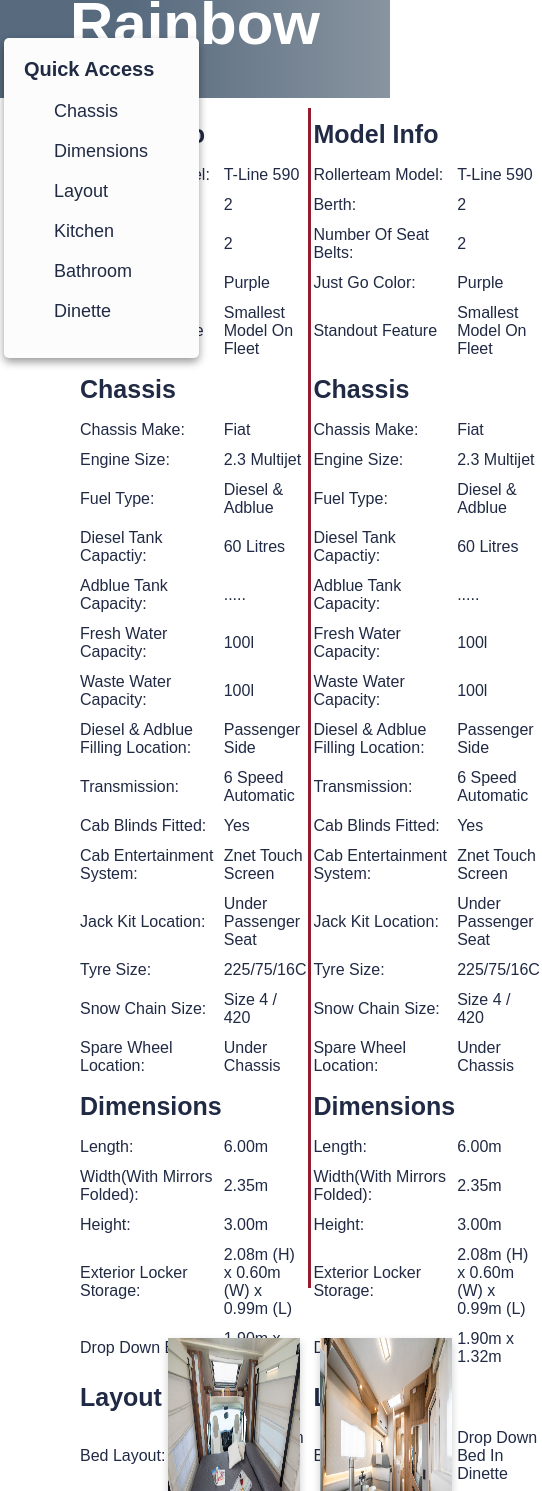
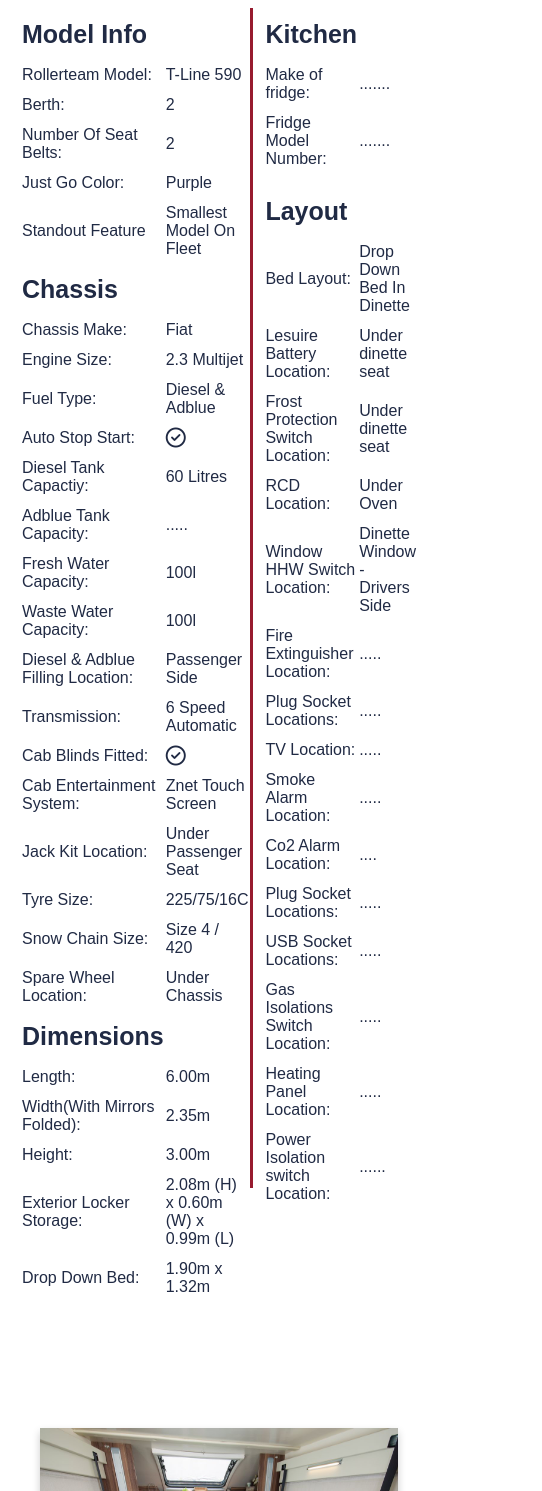
Before and after one commit to Rjandrews99/2021-Fleet, a plain HTML site: page index.html in a window 390 px wide. Shown: the part 200-1691 px from the top of the page, 542 px wide, since content can reach past the window. Drawn offline with Linux system fonts and the light colour scheme.

Commit message:
Responsive UI

```diff
--- a/Style.css
+++ b/Style.css
@@ -20,7 +20,6 @@
 
 nav{
     position: sticky;
-    top:auto;
     z-index: 3;
     background: rgb(29,53,87);
     background: linear-gradient(90deg, rgba(29,53,87,1) 0%, rgba(67,105,158,0.9430147058823529) 100%);
@@ -32,13 +31,6 @@
     display: inline-flex;
 
 }
-
-.sticky {
-    position: fixed;
-    top: 0;
-
-}
-
 
 nav ul{
     list-style: none;
@@ -203,12 +195,12 @@
     flex-flow: row wrap;
     flex-direction: row;
     justify-content: center;
-    height: 1000px;
+    height: 500px;
 }
 
 .card{
-    height: 25%;
-    width: 30%;
+    height: 300px;
+    width: 400px;
     margin: 10px;
     box-shadow: 0 4px 8px 0 rgba(0,0,0,0.2);
     transition: 0.3s;
@@ -223,3 +215,55 @@
 .card:hover{
     box-shadow: 0 8px 16px 0 rgba(0,0,0,0.4);
 }
+
+
+/*Responsiveness*/
+
+@media only screen and (max-width: 740px){
+    .quickAccess{
+        visibility: hidden;
+    }
+
+    #logo{
+        display: none;
+    }
+    .grid-container {
+        display: grid;
+        grid-template-columns: 1fr 1fr;
+        grid-template-rows: 1fr 1fr 1fr 1fr;
+        gap: 30px 0px;
+        grid-template-areas:
+          "specifications specifications2"
+          " images images"
+          " images images"
+          "footer footer footer";
+      }
+    .vechileHeader{
+        font-size: 20px;
+        height: 60px;
+    }
+    .images{
+        margin-top: 200px;
+    }
+    .card{
+        width: 100%;
+    }
+
+    nav ul{
+        font-size: 18px;
+    }
+}
+
+@media only screen and (max-width: 1000px){
+    .quickAccess{
+        width: 50%;
+        overflow: hidden;
+    }
+    .quickAccess ul{
+        font-size: 15px;
+        padding: 5px;
+    }
+    .specifications2{
+        padding-left: 10px;
+    }
+}
--- a/index.html
+++ b/index.html
@@ -83,6 +83,10 @@
                                 <td>Diesel & Adblue</td>
                             </tr>
                             <tr>
+                                <td>Auto Stop Start:</td>
+                                <td><i class="far fa-check-circle fa-lg"></i></td>
+                            </tr>
+                            <tr>
                                 <td>Diesel Tank Capactiy:</td>
                                 <td>60 Litres</td>
                             </tr>
@@ -108,7 +112,7 @@
                             </tr>
                             <tr>
                                 <td>Cab Blinds Fitted:</td>
-                                <td>Yes</td>
+                                <td><i class="far fa-check-circle fa-lg"></td>
                             </tr>
                             <tr>
                                 <td>Cab Entertainment System:</td>
@@ -153,37 +157,7 @@
                                 <td>Drop Down Bed:</td>
                                 <td>1.90m x 1.32m</td>
                             </tr>
-                            <tr>
-                                <th id="layout">Layout</th>
-                            </tr>
-                            <tr>
-                                <td>Bed Layout:</td>
-                                <td>Drop Down Bed In Dinette</td>
-                            </tr>
-                            <tr>
-                                <td>Lesuire Battery Location:</td>
-                                <td>Under dinette seat</td>
-                            </tr>
-                            <tr>
-                                <td>Frost Protection Switch Location:</td>
-                                <td>Under dinette seat</td>
-                            </tr>
-                            <tr>
-                                <td>RCD Location:</td>
-                                <td>Under Oven</td>
-                            </tr>
-                            <tr>
-                                <td>Window HHW Switch Location:</td>
-                                <td>Dinette Window - Drivers Side</td>
-                            </tr>
-                            <tr>
-                                <td>Fire Extinguisher Location:</td>
-                                <td>.....</td>
-                            </tr>
-                            <tr>
-                                <td>Plug Socket Locations:</td>
-                                <td>.....</td>
-                            </tr>
+
                         </tbody>
                     </table>
                 </div>
@@ -191,113 +165,18 @@
                     <table class="specstable">
                         <tbody>
                             <tr>
-                                <th>Model Info</th>
+                                <th id="kitchen">Kitchen</th>
                             </tr>
                             <tr>
-                                <td>Rollerteam Model:</td>
-                                <td>T-Line 590</td>
+                                <td>Make of fridge:</td>
+                                <td>.......</td>
                             </tr>
                             <tr>
-                                <td>Berth:</td>
-                                <td>2</td>
+                                <td>Fridge Model Number:</td>
+                                <td>.......</td>
                             </tr>
                             <tr>
-                                <td>Number Of Seat Belts:</td>
-                                <td>2</td>
-                            </tr>
-                            <tr>
-                                <td>Just Go Color:</td>
-                                <td>Purple</td>
-                            </tr>
-                            <tr>
-                                <td>Standout Feature</td>
-                                <td>Smallest Model On Fleet</td>
-                            </tr>
-                            <tr>
-                               <th id="chassis">Chassis</th>
-                            </tr>
-                            <tr>
-                                <td>Chassis Make:</td>
-                                <td>Fiat</td>
-                            </tr>
-                            <tr>
-                                <td>Engine Size:</td>
-                                <td>2.3 Multijet</td>
-                            </tr>
-                            <tr>
-                                <td>Fuel Type:</td>
-                                <td>Diesel & Adblue</td>
-                            </tr>
-                            <tr>
-                                <td>Diesel Tank Capactiy:</td>
-                                <td>60 Litres</td>
-                            </tr>
-                            <tr>
-                                <td>Adblue Tank Capacity:</td>
-                                <td>.....</td>
-                            </tr>
-                            <tr>
-                                <td>Fresh Water Capacity:</td>
-                                <td>100l</td>
-                            </tr>
-                            <tr>
-                                <td>Waste Water Capacity: </td>
-                                <td>100l</td>
-                            </tr>
-                            <tr>
-                                <td>Diesel & Adblue Filling Location:</td>
-                                <td>Passenger Side</td>
-                            </tr>
-                            <tr>
-                                <td>Transmission:</td>
-                                <td>6 Speed Automatic</td>
-                            </tr>
-                            <tr>
-                                <td>Cab Blinds Fitted:</td>
-                                <td>Yes</td>
-                            </tr>
-                            <tr>
-                                <td>Cab Entertainment System:</td>
-                                <td>Znet Touch Screen</td>
-                            </tr>
-                            <tr>
-                                <td>Jack Kit Location:</td>
-                                <td>Under Passenger Seat</td>
-                            </tr>
-                            <tr>
-                                <td>Tyre Size:</td>
-                                <td>225/75/16C</td>
-                            </tr>
-                            <tr>
-                                <td>Snow Chain Size:</td>
-                                <td>Size 4 / 420</td>
-                            </tr>
-                            <tr>
-                                <td>Spare Wheel Location:</td>
-                                <td>Under Chassis</td>
-                            </tr>
-                            <tr>
-                                <th id="dimensions">Dimensions</th>
-                            </tr>
-                            <tr>
-                                <td>Length:</td>
-                                <td>6.00m</td>
-                            </tr>
-                            <tr>
-                                <td>Width(With Mirrors Folded):</td>
-                                <td>2.35m</td>
-                            </tr>
-                            <tr>
-                                <td>Height:</td>
-                                <td>3.00m</td>
-                            </tr>
-                            <tr>
-                                <td>Exterior Locker Storage:</td>
-                                <td>2.08m (H) x 0.60m (W) x 0.99m (L)</td>
-                            </tr>
-                            <tr>
-                                <td>Drop Down Bed:</td>
-                                <td>1.90m x 1.32m</td>
+                                <td></td>
                             </tr>
                             <tr>
                                 <th id="layout">Layout</th>
@@ -330,6 +209,41 @@
                                 <td>Plug Socket Locations:</td>
                                 <td>.....</td>
                             </tr>
+                            <tr>
+                                <td>TV Location:</td>
+                                <td>.....</td>
+                            </tr>
+                            <tr>
+                                <td>Smoke Alarm Location:</td>
+                                <td>.....</td>
+                            </tr>
+                            <tr>
+                                <td>Co2 Alarm Location:</td>
+                                <td>....</td>
+                            </tr>
+                            <tr>
+                                <td>Plug Socket Locations:</td>
+                                <td>.....</td>
+                            </tr>
+                            <tr>
+                                <td>USB Socket Locations:</td>
+                                <td>.....</td>
+                            </tr>
+                            <tr>
+                                <td>Gas Isolations Switch Location:</td>
+                                <td>.....</td>
+                            </tr>
+                            <tr>
+                                <td>Heating Panel Location:</td>
+                                <td>.....</td>
+                            </tr>
+                            <tr>
+                                <td>Power Isolation switch Location:</td>
+                                <td>......</td>
+                            </tr>
+                            <tr>
+                                </td>
+                            </tr>
                         </tbody>
                     </table>
                 </div>
@@ -349,7 +263,6 @@
                     <div class="card"></div>
                     <div class="card"></div>
                     <div class="card"></div>
-                    <div class="card"></div>
                     <script src="lightbox-plus-jquery.min.js"></script>
                 </div>
                 <div class="footer"></div>
```
